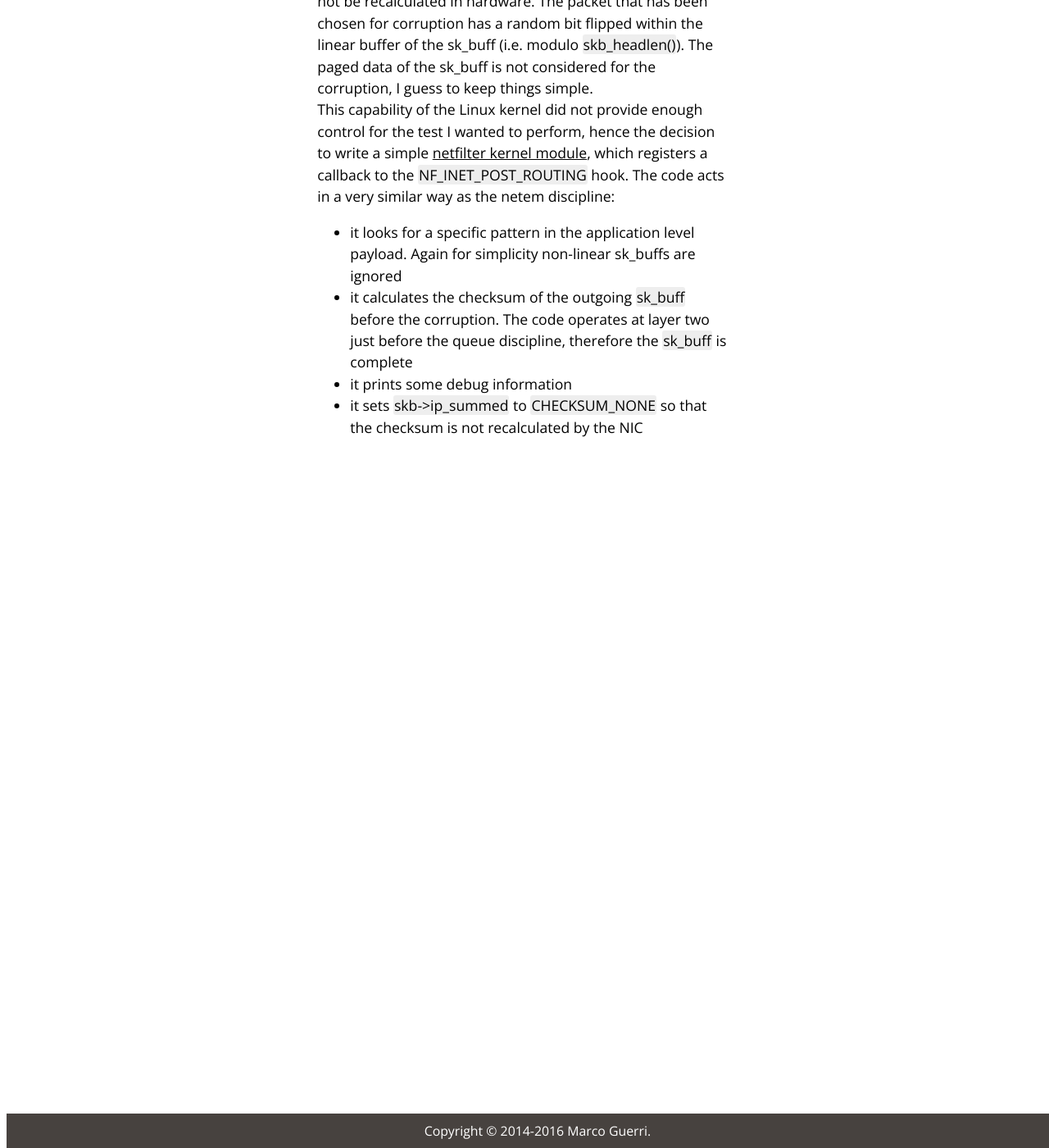
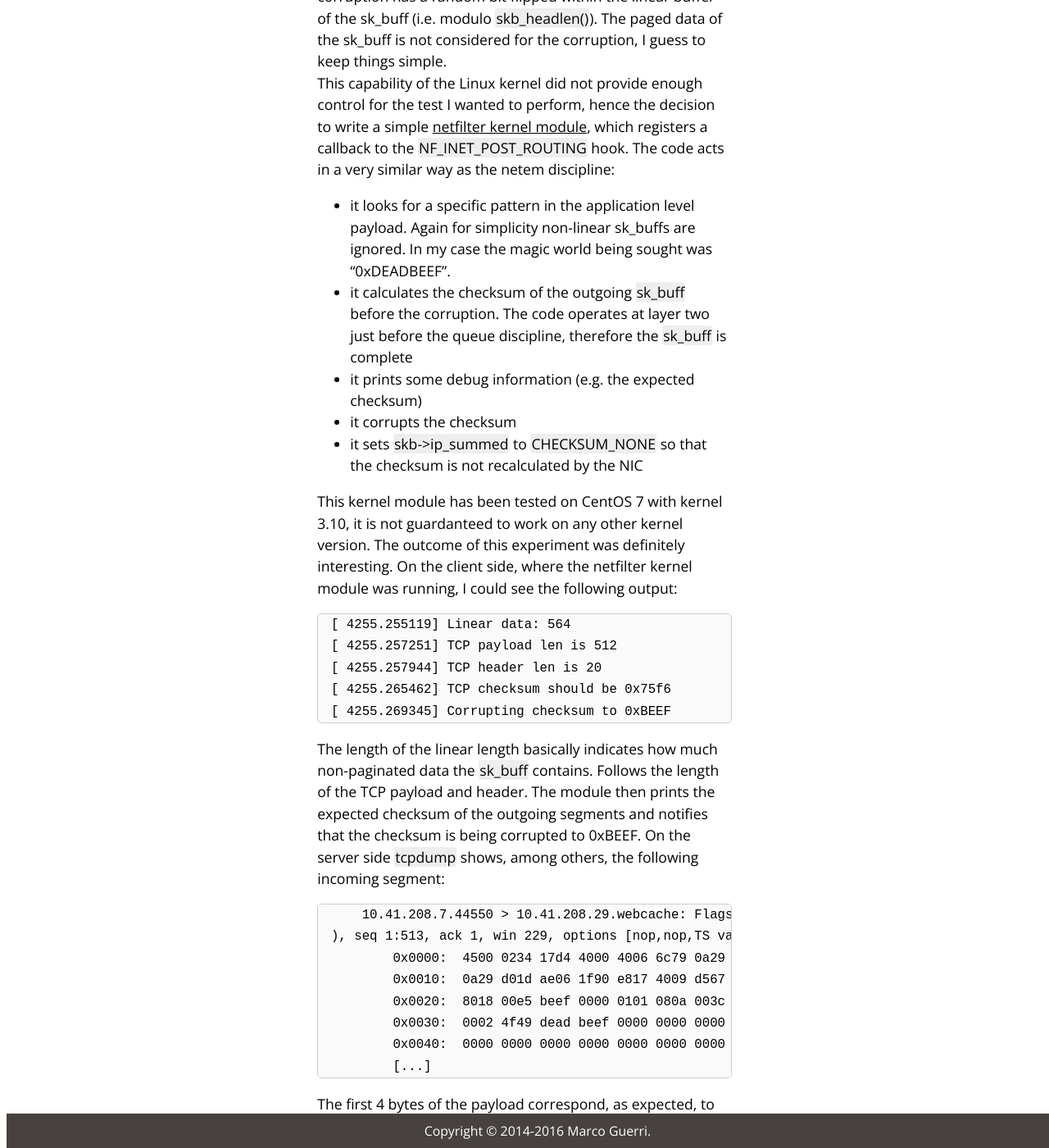
Before and after one commit to marcoguerri/marcoguerri.github.io, a Jekyll site: the page built from _posts/2016-05-19-mp30-data-corruption.markdown, in a window 1280 px wide and 1400 px high, scrolled down 3764 px. Shown: the whole window at 82% size. Built offline with Jekyll 4.4.1, drawn with Linux system fonts in a browser that asks for light colours; some of the changed text lies outside the part shown.

Commit message:
Progressed with data corruption post

````diff
--- a/_posts/2016-05-19-mp30-data-corruption.markdown
+++ b/_posts/2016-05-19-mp30-data-corruption.markdown
@@ -102,13 +102,13 @@ corruption via *tc* command as follows
 sudo tc qdisc add dev lo root netem corrupt <CORRUPTION RATE>
 ```
 
-This methods does not give much space for tuning: with the line above what we are saying
+This methods does not give much room for tuning: with the line above what we are saying
 is "corrupt \<CORRUPTION RATE\>% of the *sk_buff*", with corruption meaning flipping one random
 bit. The relevant code from *net/sched/sched_netem.c* which does the corruption
 is the following:
 
 
-{% highlight C linenos %}
+```c
     if (q->corrupt && q->corrupt >= get_crandom(&q->corrupt_cor)) {
         if (skb_is_gso(skb)) {
             segs = netem_segment(skb, sch);
@@ -131,28 +131,120 @@ is the following:
         skb->data[prandom_u32() % skb_headlen(skb)] ^=
             1<<(prandom_u32() % 8);
     }
-{% endhighlight %}
+```
 
 The most relevant parts are probably the call to *skb_checksum_help*, which computes
 in software the checksum of the packet and sets *skb->ip_summed* to *CHECKSUM_NONE*,
 notifying the NIC that the checksum must not be recalculated in hardware. The packet
-that has been chosen for corruption has a random bit flipped
-within the linear buffer of the sk_buff (i.e. modulo *skb_headlen()*). The paged data
-of the sk_buff is not considered for the corruption, I guess to keep things simple.
+singled out for corruption has a random bit flipped within the linear buffer of the
+sk_buff (i.e. modulo *skb_headlen()*). The paged data of the sk_buff is not considered
+for the corruption, I guess to keep things simple.
 \\
 This capability of the Linux kernel did not provide enough control for the test I wanted to perform, hence the decision
 to write a simple <a href="https://github.com/marcoguerri/packet-mangle/tree/master/kernelspace" target="_blank">
 netfilter kernel module</a>, which registers a callback to the *NF_INET_POST_ROUTING* hook.
 The code acts in a very similar way as the netem discipline:
 
-  * it looks for a specific pattern in the application level payload. Again for simplicity
-    non-linear sk_buffs are ignored
+  * it looks for a specific pattern in the application level payload.
+    Again for simplicity non-linear sk_buffs are ignored. In my case the magic
+    world being sought was "0xDEADBEEF".
   * it calculates the checksum of the outgoing *sk_buff* before the corruption.
     The code operates at layer
     two just before the queue discipline, therefore the *sk_buff* is complete
-  * it prints some debug information
-  * it sets *skb->ip_summed* to *CHECKSUM_NONE* so that the checksum is not recalculated
-    by the NIC
+  * it prints some debug information (e.g. the expected checksum)
+  * it corrupts the checksum
+  * it sets *skb->ip_summed* to *CHECKSUM_NONE* so that the checksum is not
+  recalculated by the NIC
+
+This kernel module has been tested on CentOS 7 with kernel 3.10, it is not guardanteed
+to work on any other kernel version. The outcome of this experiment was definitely
+interesting. On the client side, where the netfilter kernel module was running,
+I could see the following output:
+
+```
+[ 4255.255119] Linear data: 564
+[ 4255.257251] TCP payload len is 512
+[ 4255.257944] TCP header len is 20
+[ 4255.265462] TCP checksum should be 0x75f6
+[ 4255.269345] Corrupting checksum to 0xBEEF
+```
+
+The length of the linear length basically indicates how much non-paginated
+data the *sk_buff* contains. Follows the length of the TCP payload and header.
+The module then prints the expected checksum of the outgoing segments and notifies
+that the checksum is being corrupted to 0xBEEF. On the server side *tcpdump* shows,
+among others, the following incoming segment:
+
+```
+    10.41.208.7.44550 > 10.41.208.29.webcache: Flags [P.], cksum 0xbeef (incorrect -> 0x75f6
+), seq 1:513, ack 1, win 229, options [nop,nop,TS val 3954650 ecr 151369], length 512
+        0x0000:  4500 0234 17d4 4000 4006 6c79 0a29 d007  E..4..@.@.ly.)..
+        0x0010:  0a29 d01d ae06 1f90 e817 4009 d567 3944  .)........@..g9D
+        0x0020:  8018 00e5 beef 0000 0101 080a 003c 57da  .............<W.
+        0x0030:  0002 4f49 dead beef 0000 0000 0000 0000  ..OI............
+        0x0040:  0000 0000 0000 0000 0000 0000 0000 0000  ................
+        [...]
+```
+
+The first 4 bytes of the payload correspond, as expected, to 0xDEADBEEF. The most
+interesting information shown by tcpdump is the incorrect TCP checksum notification,
+followed by the expected value *0x75f6*.
+This is exactly the output of the netfilter kernel module!
+Considering that this segment makes it all the way to userspace, not just to layer 2,
+the following question arises: who is supposed to stop the corrupted segment?
+The NIC or the software stack at layer 4? According to *ethtool*, TCP checksum
+of incoming segments is software's responsibility:
+
+```
+[root@r120p31 ~]# ethtool -k eth2 | grep -i checksum
+rx-checksumming: off [fixed]
+tx-checksumming: on
+        tx-checksum-ipv4: on
+        tx-checksum-ip-generic: off [fixed]
+        tx-checksum-ipv6: off [fixed]
+        tx-checksum-fcoe-crc: off [fixed]
+        tx-checksum-sctp: off [fixed]
+```
+
+Now, the relevant code in the *xgene-enet* driver that handles the checksum
+of incoming frames is the following:
+
+```c
+skb->protocol = eth_type_trans(skb, ndev);
+if (likely((ndev->features & NETIF_F_IP_CSUM) &&
+           skb->protocol == htons(ETH_P_IP))) {
+        xgene_enet_skip_csum(skb);
+}
+```
+with *xgene_enet_skip_csum* begin:
+
+```c
+static void xgene_enet_skip_csum(struct sk_buff *skb)
+{
+        struct iphdr *iph = ip_hdr(skb);
+
+        if (!ip_is_fragment(iph) ||
+            (iph->protocol != IPPROTO_TCP && iph->protocol != IPPROTO_UDP)) {
+                skb->ip_summed = CHECKSUM_UNNECESSARY;
+        }
+}
+```
+
+If the protocol of the incoming frame is IP, i.e. *ETH_P_IP*, and the NIC reports
+the *NETIF_F_IP_CSUM* flag, than *xgene_enet_skip_csum* is invoked. More conditions
+must be met in order for the checksum to be skipped: the datagram must not be
+a fragment or the datagram must be carrying something that is neither TCP nor UDP.
+In this case, we have indeed a TCP segment, but the IP datagram is not fragmented,
+therefore *ip_summed* is definitely set to *CHECKSUM_UNNECESSARY* and the checksum
+never verified again. Now, that *ndev->features & NETIF_F_IP_CSUM* condition looks very
+suspicious. Why is *NETIF_F_IP_CSUM* set, if the NIC is not checksumming incoming
+segments? This "misunderstanding" between software and hardware causes corrupted
+data to go through to the application layer.
+
+
+
+
+
 
 
 
@@ -309,6 +401,7 @@ have expected it to be.. In fact, let's see how many retransmit we have with tcp
 
 
 
+
 So let's see how many segments it's retransmitting in normal conditions:
 
 dd if=/dev/zero bs=512 | pv |  LD_PRELOAD=./socket.so nc 10.41.208.23 8080
````
